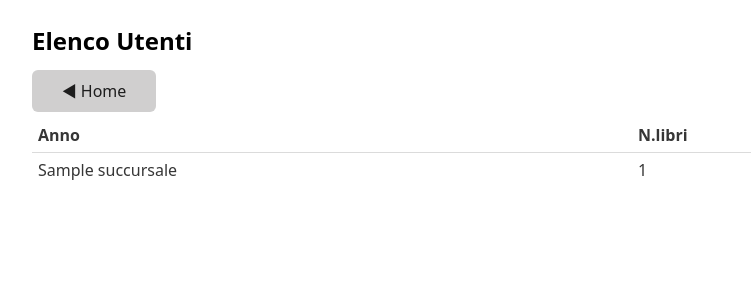
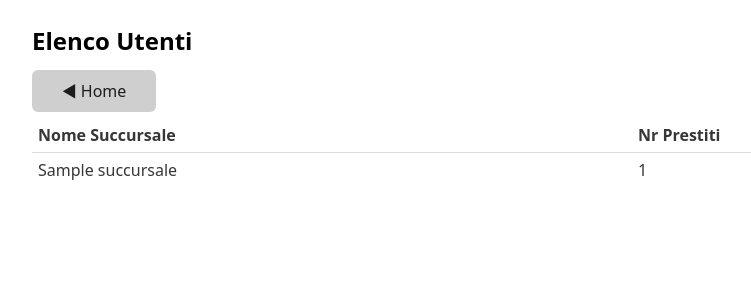
Before and after one commit to edo-007/basi-dati-edo-enrico, a PHP site: page /statistiche-8-b.php in a window 1280 px wide. Shown: the top 300 px of the page, without its empty margins (8-759 px from the left). Run offline with PHP 8.4, Linux system fonts and the light colour scheme; tables that the repository leaves empty hold one stand-in row (values such as "Sample post").

Commit message:
Fixato nome colonna nell'html

```diff
--- a/statistiche-8-b.php
+++ b/statistiche-8-b.php
@@ -43,7 +43,7 @@
 
         <table>
             <thead>
-                <tr> <th>Anno</th> <th>N.libri</th> </tr>
+                <tr> <th>Nome Succursale</th> <th>Nr Prestiti</th> </tr>
             </thead>
             <tbody>
                 <?php
```
